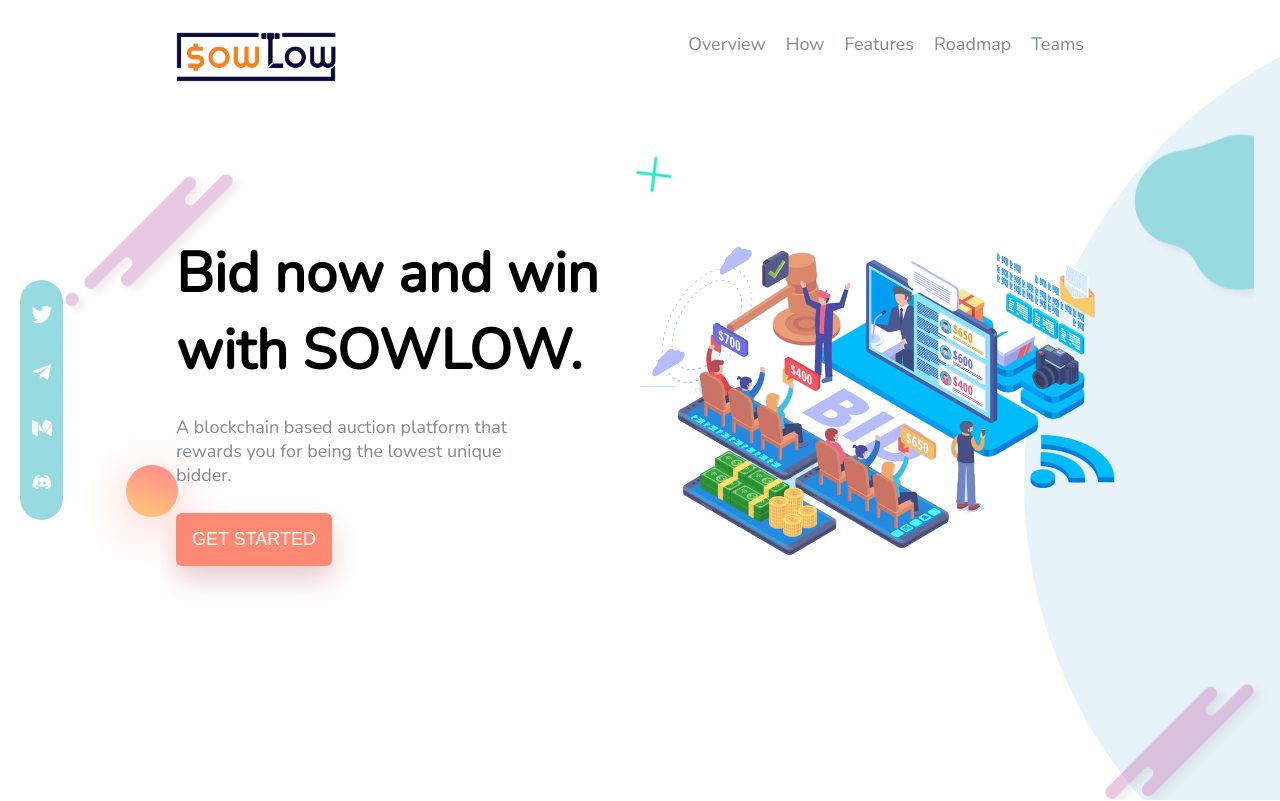
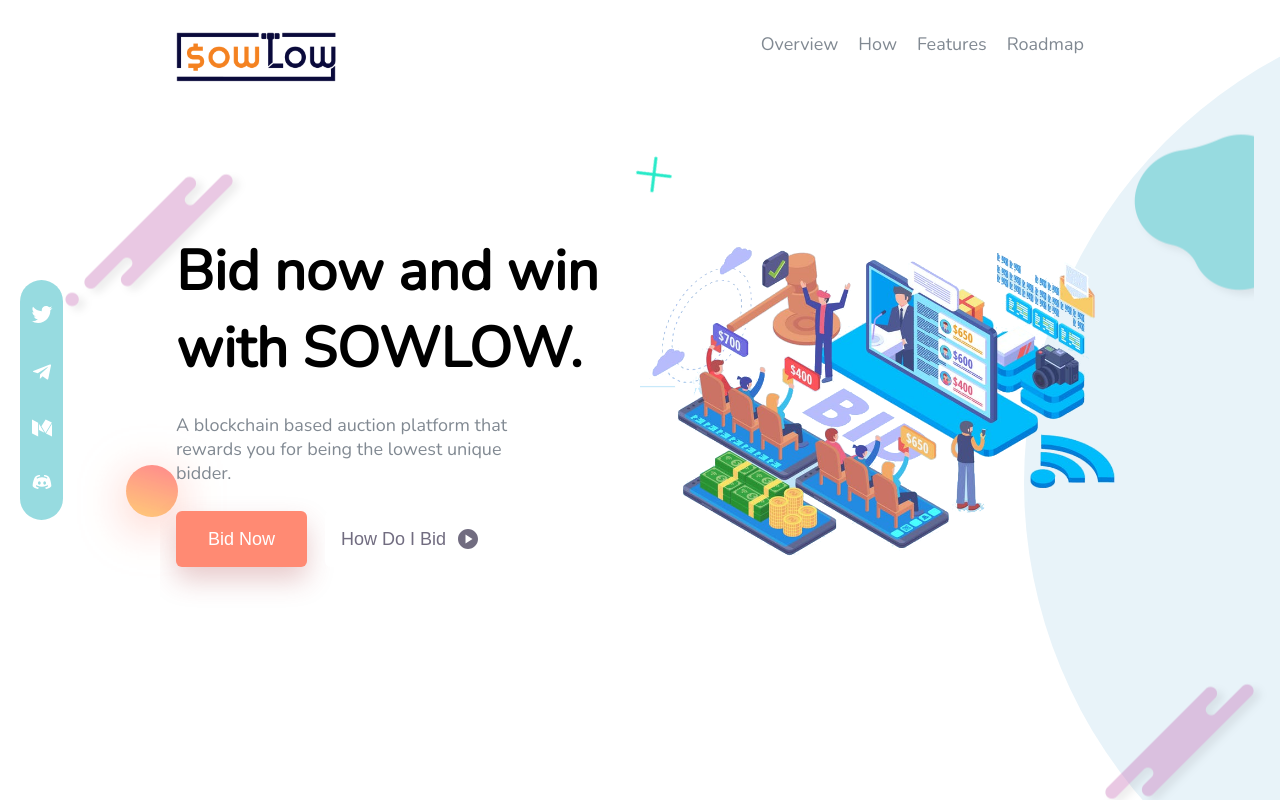
Before and after one commit to aryanknight/sowlow, a React (Create React App) app: page / in a window 1280 px wide. Shown: the top 801 px of the page. Built offline with nearby package versions, Linux system fonts and the light colour scheme.

Commit message:
bid button

```diff
--- a/src/Components/Intro/Intro.css
+++ b/src/Components/Intro/Intro.css
@@ -88,15 +88,34 @@
     max-width: 85%;
 }
 
-.intro-button{
-    background-color: #ff8a73;
-    color: white;
+.intro-button-cont{
+    margin-top: 26px;
+    display: flex;
+}
+
+#how-bid-btn{
+    color: #716c80;
+    background-color: white;
     padding: 1rem;
     outline: none;
     border: none;
     font-size: 18px;
     border-radius: 6px ;
-    margin-top: 26px;
+    cursor: pointer;
+    margin-left: 18px;
+    display: flex;
+    justify-content: center;
+    align-items: center;
+}
+
+.intro-button{
+    background-color: #ff8a73;
+    color: white;
+    padding: 1rem 2rem;
+    outline: none;
+    border: none;
+    font-size: 18px;
+    border-radius: 6px ;
     cursor: pointer;
     box-shadow: 0 13px 27px 0 rgb(163 48 53 / 25%);
 }
@@ -186,7 +205,12 @@
     .intro-button{
         padding: 0.5rem;
         font-size: 16px;
-        margin-top: 22px;
+
+    }
+
+    #how-bid-btn{
+        padding: 0.5rem;
+        font-size: 16px;
     }
 
     #landing-img{
--- a/src/Components/Intro/Intro.jsx
+++ b/src/Components/Intro/Intro.jsx
@@ -5,6 +5,7 @@
 import Shape3 from '../../Images/shape-3.png';
 import Circle from '../../Images/circle.png';
 import Cross from '../../Images/cross.png';
+import PlayCircleIcon from '@mui/icons-material/PlayCircle';
 import "./Intro.css";
 
 export default function Intro() {
@@ -26,9 +27,15 @@
                         <div className="intro-text">
                             A blockchain based auction platform that rewards you for being the lowest unique bidder.
                         </div>
-                        <button className="intro-button">
-                            GET STARTED
-                        </button>
+                        <div className="intro-button-cont">
+                            <button className="intro-button">
+                                Bid Now
+                            </button>
+                            <button id="how-bid-btn">
+                                How Do I Bid <PlayCircleIcon style={{marginLeft:'10px'}}/>
+                            </button>
+                        </div>
+
                     </div>
                 </div>
                 <div className="intro-right">
--- a/src/Components/Navbar/Navbar.jsx
+++ b/src/Components/Navbar/Navbar.jsx
@@ -29,7 +29,7 @@
                         <div className="nav-item"><a href='#how'>How</a></div>
                         <div className="nav-item"><a href="#features">Features</a></div>
                         <div className="nav-item"><a href="#roadmap">Roadmap</a></div>
-                        <div className="nav-item"><a href="#team">Teams</a></div>
+                        {/* <div className="nav-item"><a href="#team">Teams</a></div> */}
                     </div>
                 </div>
             </div>
--- a/src/Components/Navbar/NavbarSmall.jsx
+++ b/src/Components/Navbar/NavbarSmall.jsx
@@ -41,7 +41,7 @@
                         <div className="sm-nav-item"><a href='#how'>How</a></div>
                         <div className="sm-nav-item"><a href="#features">Features</a></div>
                         <div className="sm-nav-item"><a href="#roadmap">Roadmap</a></div>
-                        <div className="sm-nav-item"><a href="#team">Teams</a></div>
+                        {/* <div className="sm-nav-item"><a href="#team">Teams</a></div> */}
                         <div className="sm-nav-item">
                             <a href="https://google.com" target="_blank">
                                 <Medium className="small-item" style={{width:'20px',height:'20px',marginRight:'16px'}}/>
```
